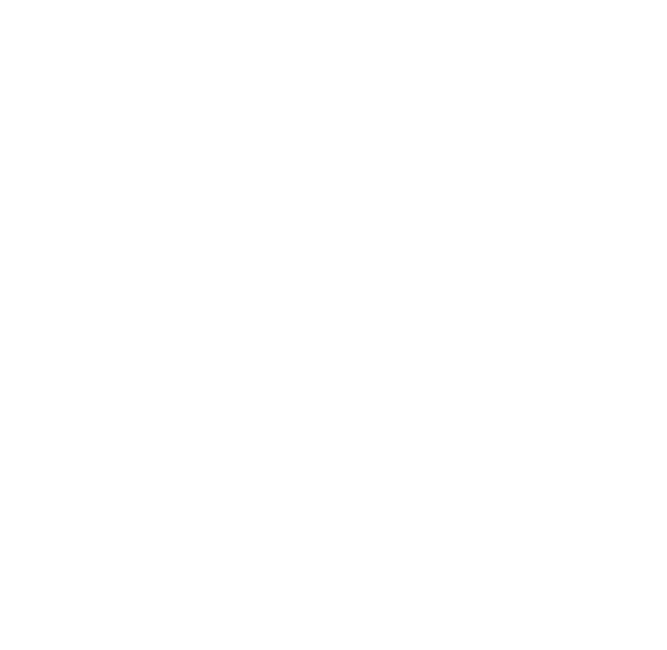
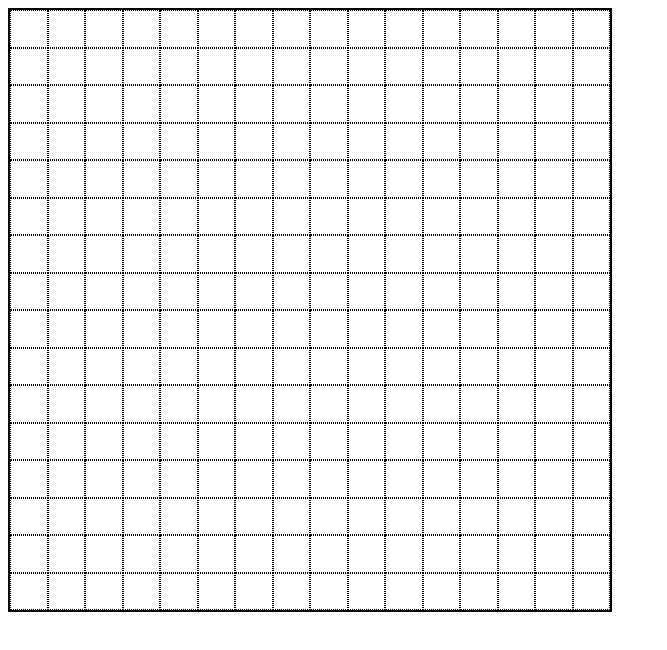
Before and after one commit to AaronHamHub/etch-a-sketch, a plain HTML site: page index.html in a window 1280 px wide. Shown: the whole page, without its empty margins (0-667 px from the left). Drawn offline with Linux system fonts and the light colour scheme.

Commit message:
Grid created

```diff
--- a/index.html
+++ b/index.html
@@ -8,6 +8,6 @@
     <title>Etch-A-Sketch</title>
 </head>
 <body>
-
+    <div id="container"></div>
 </body>
 </html>
--- a/script.js
+++ b/script.js
@@ -0,0 +1,22 @@
+function setupGrid(sideLength)
+{
+    const container = document.querySelector("#container");
+
+    for(let r = 0; r < sideLength; r++)
+    {
+        const row = document.createElement("div");
+        row.classList.add("row");
+        container.appendChild(row);
+        for(let c = 0; c < sideLength; c++)
+        {
+            const cell = document.createElement("div");
+            cell.classList.add("cell");
+            row.appendChild(cell);
+            //cell hover listener event
+        }
+    }
+}
+
+
+
+setupGrid(16);
--- a/styles.css
+++ b/styles.css
@@ -0,0 +1,17 @@
+#container {
+    width: 600px;
+    height: 600px;
+    display: flex;
+    border: 2px solid black;
+    flex-direction: column; /*places everything in a column (in this case, rows stack on top of each other like a column of books)*/
+}
+
+.row {
+    display: flex;
+    flex: 1; /*everything stretches with them all at 1 relative (shorthand for flex grow, shrink, and basis)*/
+}
+
+.cell {
+    border: 1px dotted black;
+    flex: 1;
+}
```
